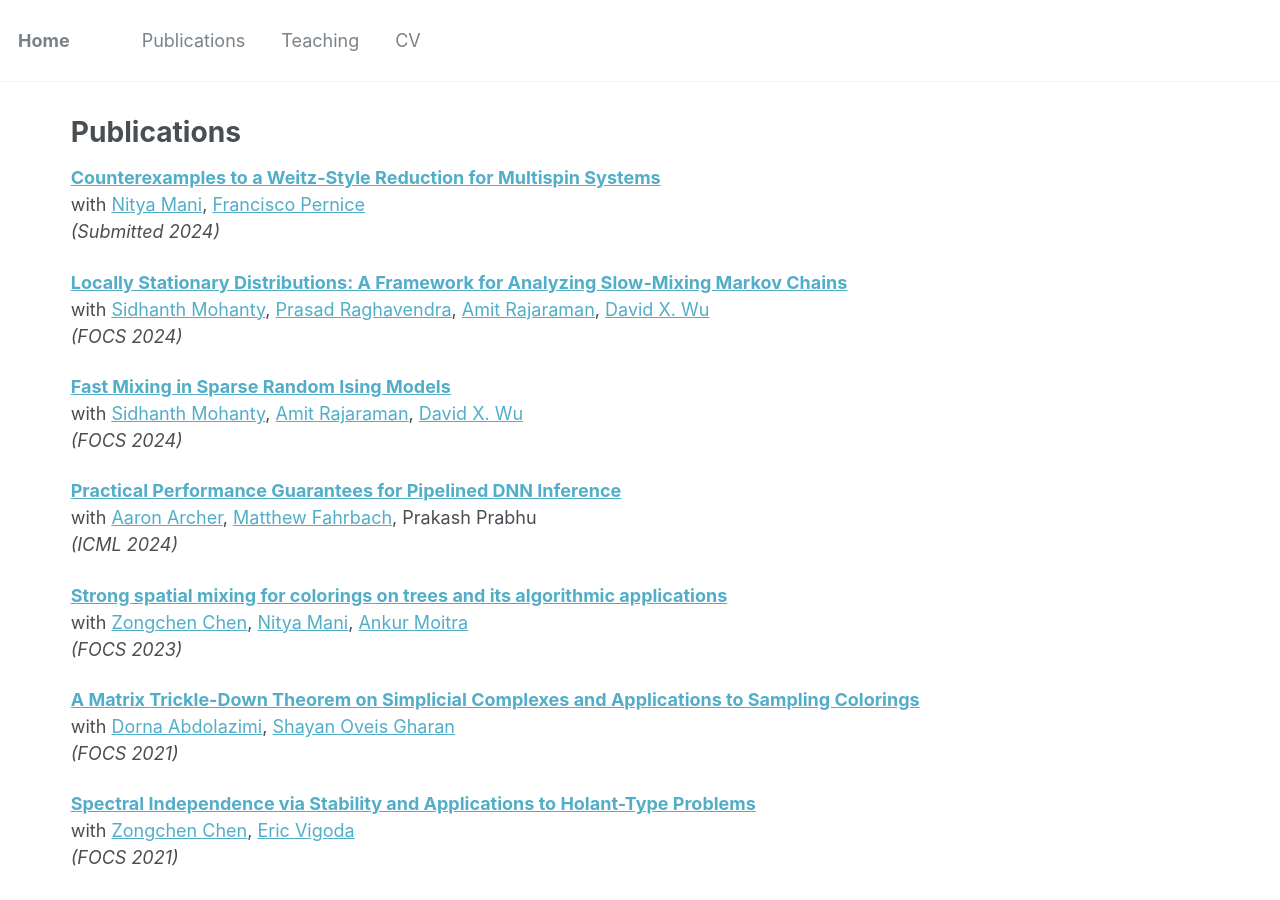
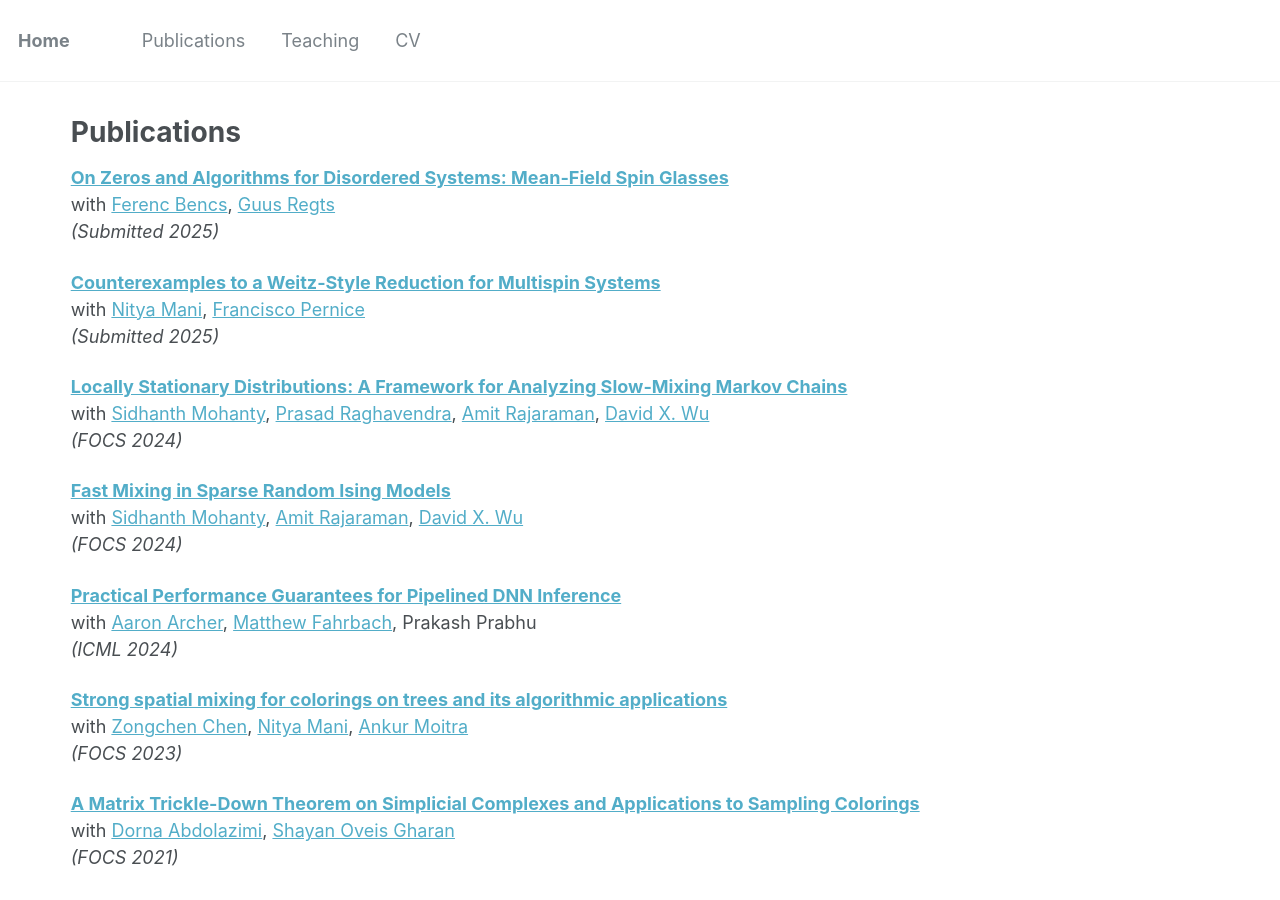
Before and after one commit to kuikuiliu/kuikuiliu.github.io, a Jekyll site: the page built from _pages/publications.md, in a window 1280 px wide and 900 px high. Built offline with Jekyll 4.4.1, drawn with Linux system fonts in a browser that asks for light colours.

Commit message:
added spin glass zeros paper

```diff
--- a/_pages/publications.md
+++ b/_pages/publications.md
@@ -5,9 +5,13 @@ permalink: /publications/
 author_profile: false
 ---
 
+**[On Zeros and Algorithms for Disordered Systems: Mean-Field Spin Glasses](https://arxiv.org/abs/2507.15616)** <br />
+with [Ferenc Bencs](https://bencsf.github.io/), [Guus Regts](https://sites.google.com/site/guusregts/home) <br />
+*(Submitted 2025)*
+
 **[Counterexamples to a Weitz-Style Reduction for Multispin Systems](https://arxiv.org/abs/2411.06541)** <br />
 with [Nitya Mani](https://www.mit.edu/~nmani/), [Francisco Pernice](https://sites.google.com/view/franciscopernice/home) <br />
-*(Submitted 2024)*
+*(Submitted 2025)*
 
 **[Locally Stationary Distributions: A Framework for Analyzing Slow-Mixing Markov Chains](https://arxiv.org/abs/2405.20849)** <br />
 with [Sidhanth Mohanty](https://sidhanthm.com/), [Prasad Raghavendra](https://people.eecs.berkeley.edu/~prasad/), [Amit Rajaraman](https://amitrajaraman.github.io/about/), [David X. Wu](https://davidxwu.github.io/) <br />
```
